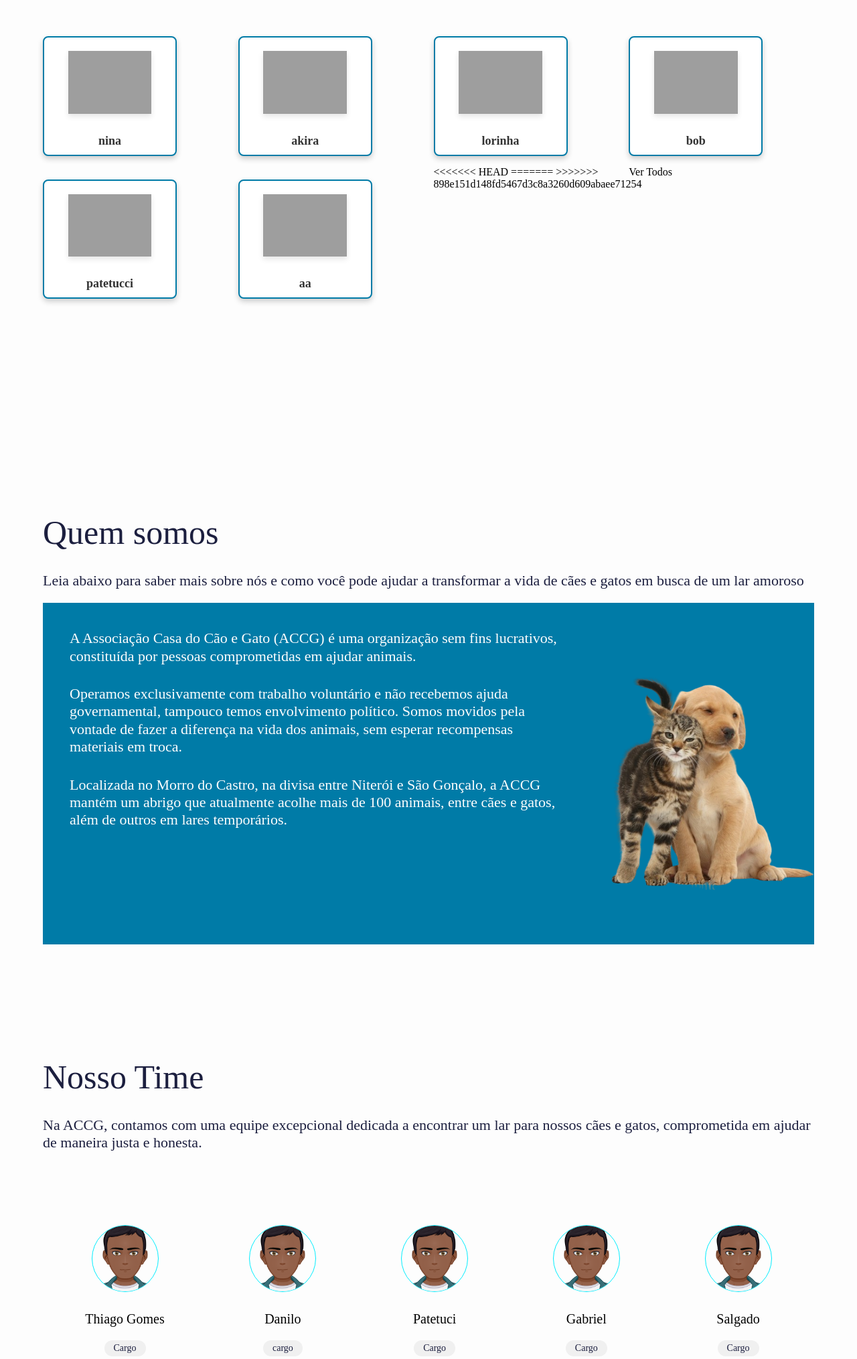
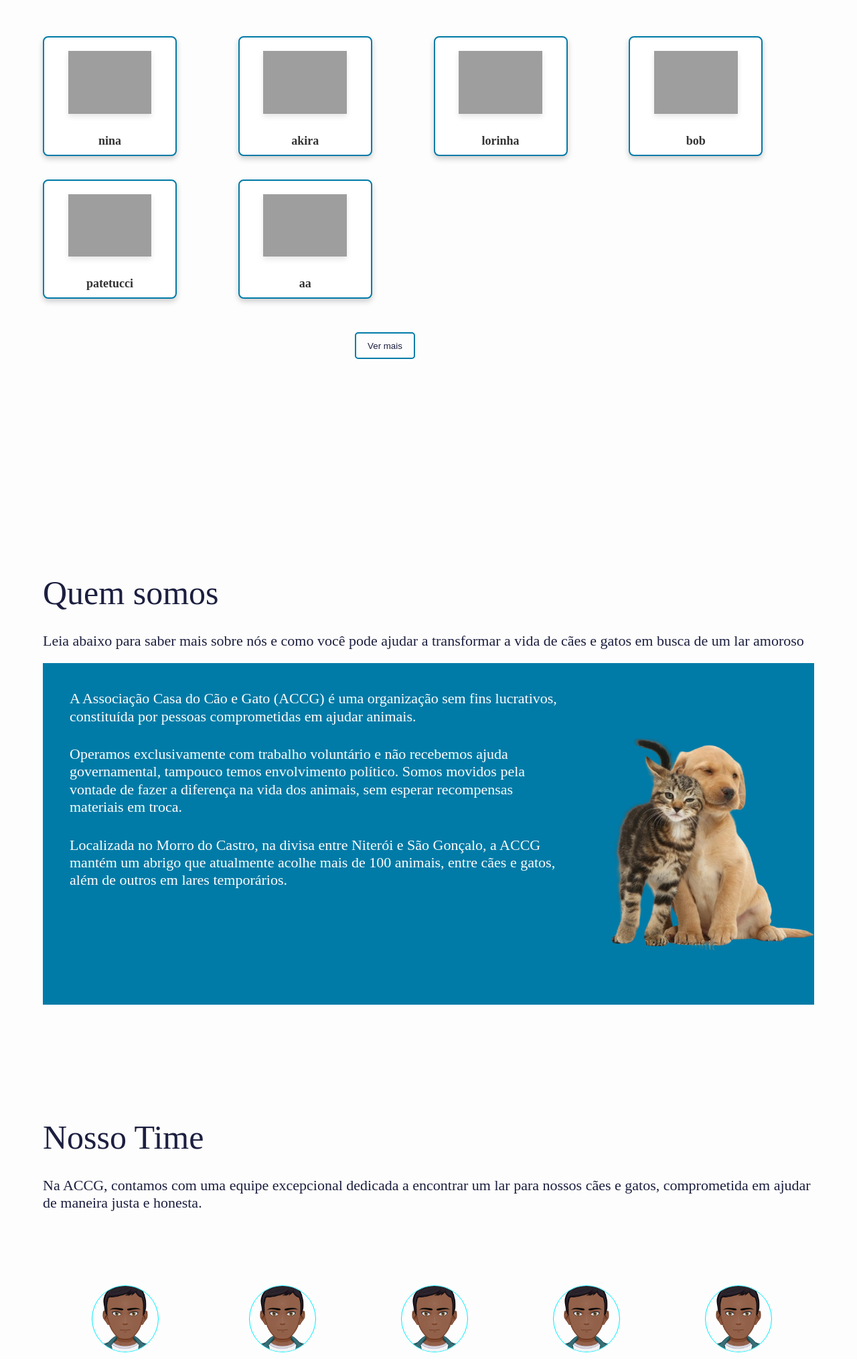
Before and after one commit to VitorDiniz1/projeto_accg, a Django app: page / in a window 1280 px wide. Shown: the part 1140-3169 px from the top of the page at 67% size. Run offline with Django 4.2, Linux system fonts and the light colour scheme; data comes from the database, SQL or seed files in the repository; parts of the project's set-up code (start-up, migrations or seed data) failed here and were passed over; grey boxes are pictures that could not be loaded.

Commit message:
adicionando botao de ver mais

```diff
--- a/app/templates/index.html
+++ b/app/templates/index.html
@@ -147,7 +147,7 @@
 
 
     <section id="animals">
-        <form action="/filtro" method="get">
+        <form action="/filtro" method="get" target="_blank">
         <div class="animal container">
             <h1>Nossos animais</h1>
             <h3>Na ASCG, encontram-se diversos animais disponíveis para adoção. Escolha um e adote!</h3>
@@ -191,7 +191,6 @@
                     </div>
                 </a>
                 {% endfor %}
-<<<<<<< HEAD
 
 
                 <!--<div class="card-animal">
@@ -259,17 +258,13 @@
                     </div>
                 </div>
 
-            </div>
-            <div class=" ver-mais login-button">
-                <a href="/contato" target="_blank">
-                    <button>Ver mais</button>
-                </a>
-=======
-                </div>-->
-=======
->>>>>>> 898e151d148fd5467d3c8a3260d609abaee71254
-            <a href="/filtro">Ver Todos</a>
-            </div>
+            </div>-->
+        </div>
+        <div class=" ver-mais login-button">
+            <a href="/contato" target="_blank">
+                <button>Ver mais</button>
+            </a>
+
         </div>
 
     </section>
```
